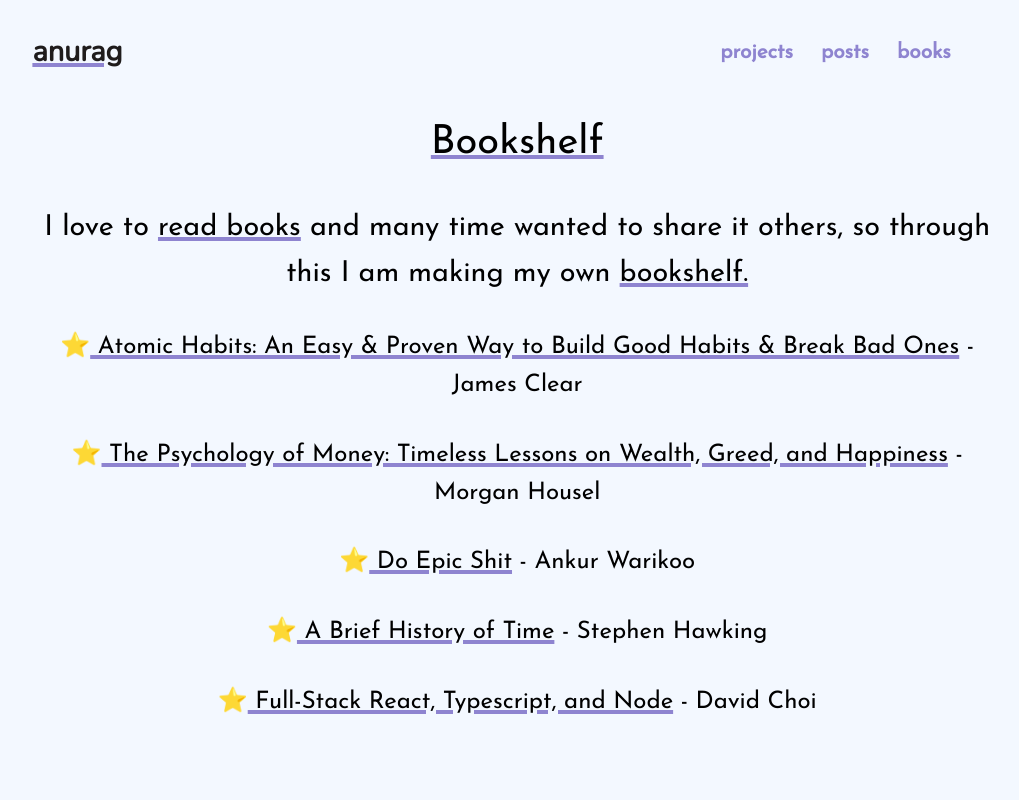
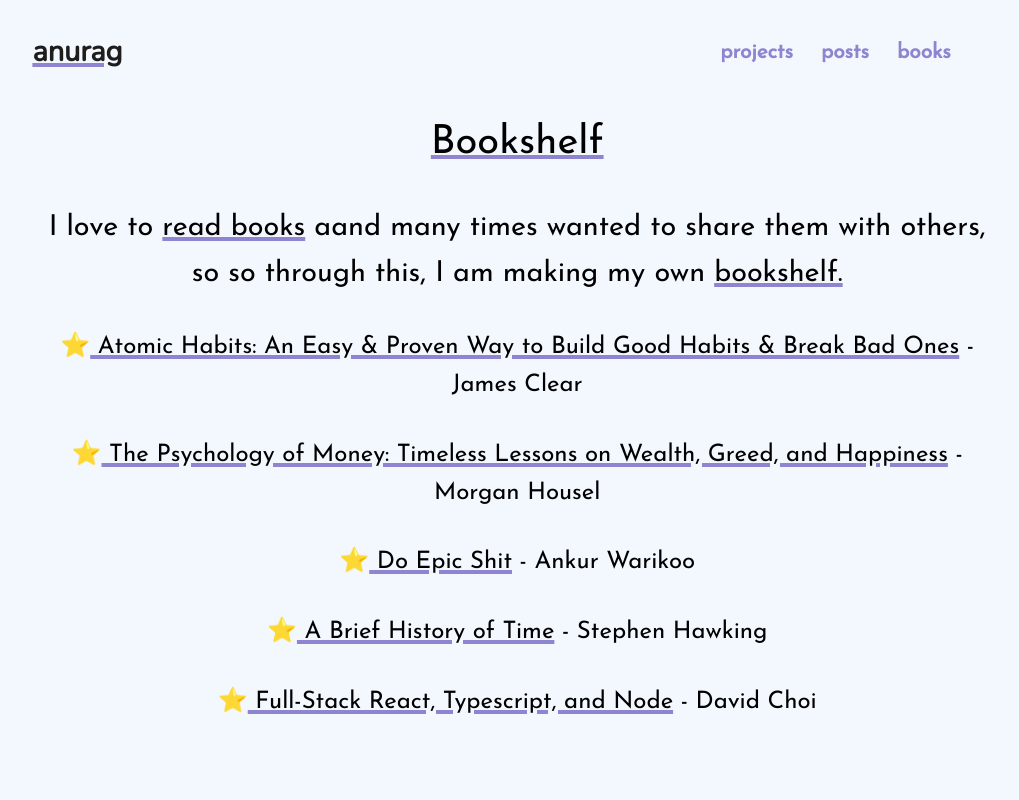
Before and after one commit to anuragts/oldsite, a Vue app: page /books in a window 1280 px wide. Shown: the top 800 px of the page, without its empty margins (142-1161 px from the left). Built offline with nearby package versions, Linux system fonts and the light colour scheme.

Commit message:
feat[spell checl]

```diff
--- a/src/components/Books.vue
+++ b/src/components/Books.vue
@@ -2,8 +2,7 @@
   <div class="books">
     <div class="title">Bookshelf</div>
     <div class="head">
-      I love to <span class="und">read books</span> and many time wanted to
-      share it others, so through this I am making my own
+      I love to <span class="und">read books</span> aand many times wanted to share them with others, so  so through this, I am making my own
       <span class="und">bookshelf.</span>
       <div class="book">
         ⭐<span class="und">
```
